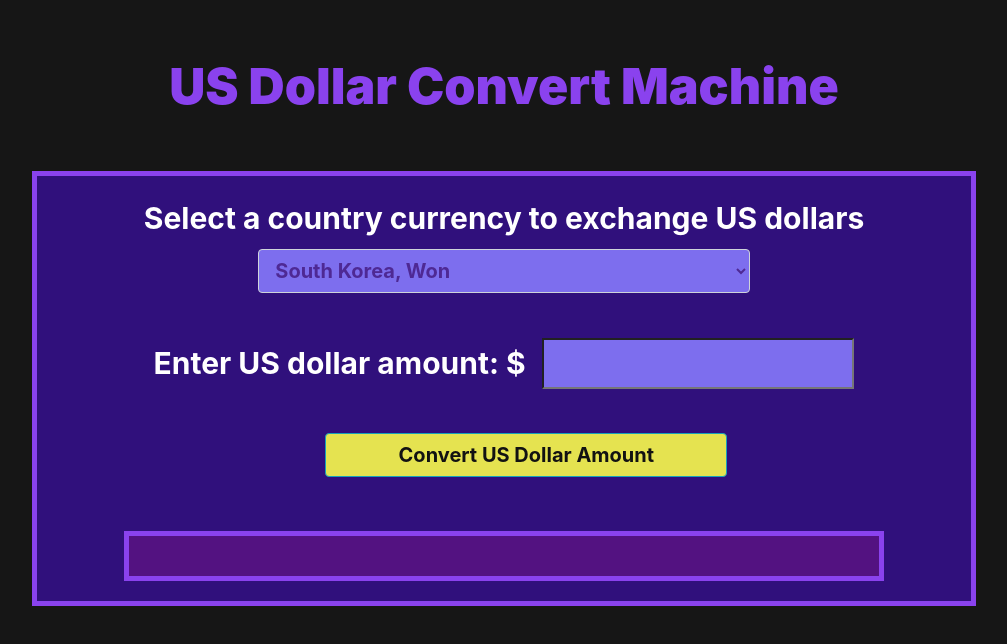
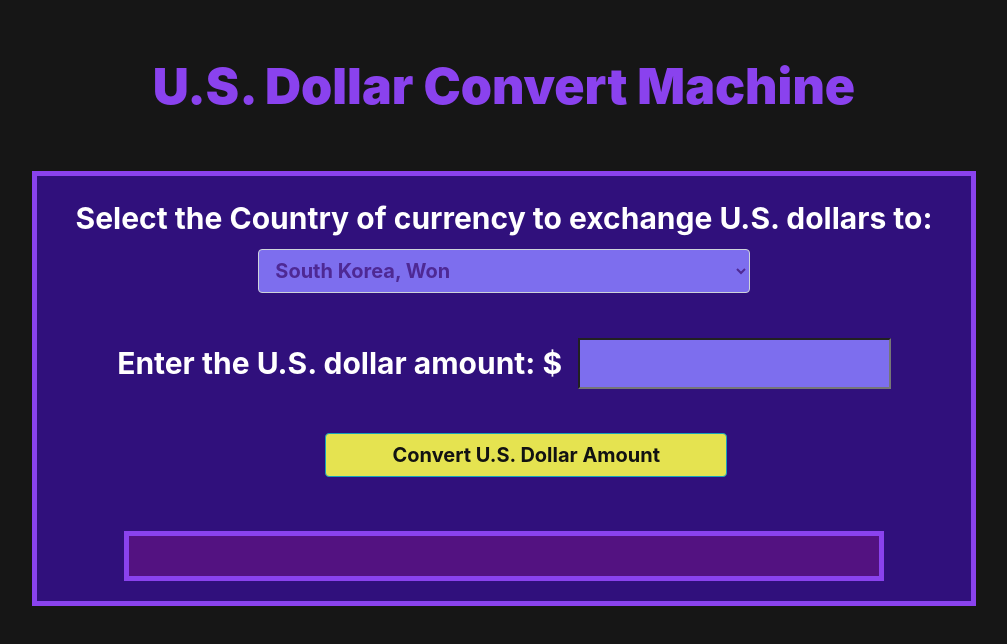
Before and after one commit to SueRtx/currency-exchange, a website built with webpack: page src/index.html in a window 1280 px wide. Shown: the whole page, without its empty margins (136-1143 px from the left). Built offline with nearby package versions, Linux system fonts and the light colour scheme.

Commit message:
Fix indentations and empty spaces.

```diff
--- a/src/Index.js
+++ b/src/Index.js
@@ -13,7 +13,7 @@ function displayExchange(response, dollars) {
     $("#exchangeOutput").hide();
     $("#errorOutput").show();
     $("#errorOutput").html(`error code: ${response}. Enter correct currency code.`);
-  } else    {
+  } else {
     $("#exchangeOutput").hide();
     $("#errorOutput").show();
     $("#errorOutput").html(`error code: ${response}. Check your API key.`);
--- a/src/css/styles.css
+++ b/src/css/styles.css
@@ -3,6 +3,7 @@ body {
   background: rgb(22, 22, 22);
   text-align: center;
 }
+
 h1 {
   margin-top:5%;
   color:rgb(138, 66, 238);
@@ -60,7 +61,6 @@ h1 {
   margin: auto;
   font-weight: bold;
   margin-top:1%;
-
   width: 85%;
   padding: 20px;
   color: white;
--- a/src/index.html
+++ b/src/index.html
@@ -5,13 +5,13 @@
 </head>
 <body>
   <div class="container">
-    <h1><strong>US Dollar Convert Machine</strong></h1>
+    <h1><strong>U.S. Dollar Convert Machine</strong></h1>
     <form id="formOne">
       <div id="form-group">
 
-        <label for="country">Select a country currency to exchange US dollars</label>
+        <label for="country">Select the Country of currency to exchange U.S. dollars to:</label>
         <select class="form-control" id="country">
-          <option value="RW">South Korea, Won</option>
+          <option value="KRW">South Korea, Won</option>
           <option value="JPY">Japan, Yen</option>
           <option value="GEL">German, Mark</option>
           <option value="MXN">Mexico, Peso</option>
@@ -19,14 +19,16 @@
         </select>
 
         <div class="dollarAmount">
-          <label for="dollarAmount">Enter US dollar amount:   $</label>
+          <label for="dollarAmount">Enter the U.S. dollar amount:   $</label>
           <input type="number" id="dollars" min="1" step="1"  onkeyup="if(this.value<0){this.value= this.value * -1}">
-          <button type="submit" class="btn btn-info" id="btn-exchange">Convert US Dollar Amount</button>
+          <button type="submit" class="btn btn-info" id="btn-exchange">Convert U.S. Dollar Amount</button>
         </div>
+
         <div class="output">
-         <div id="exchangeOutput"></div>
-         <div id="errorOutput"></div>
+          <div id="exchangeOutput"></div>
+          <div id="errorOutput"></div>
         </div>
+
       </div>
     </form>
   </div>
```
